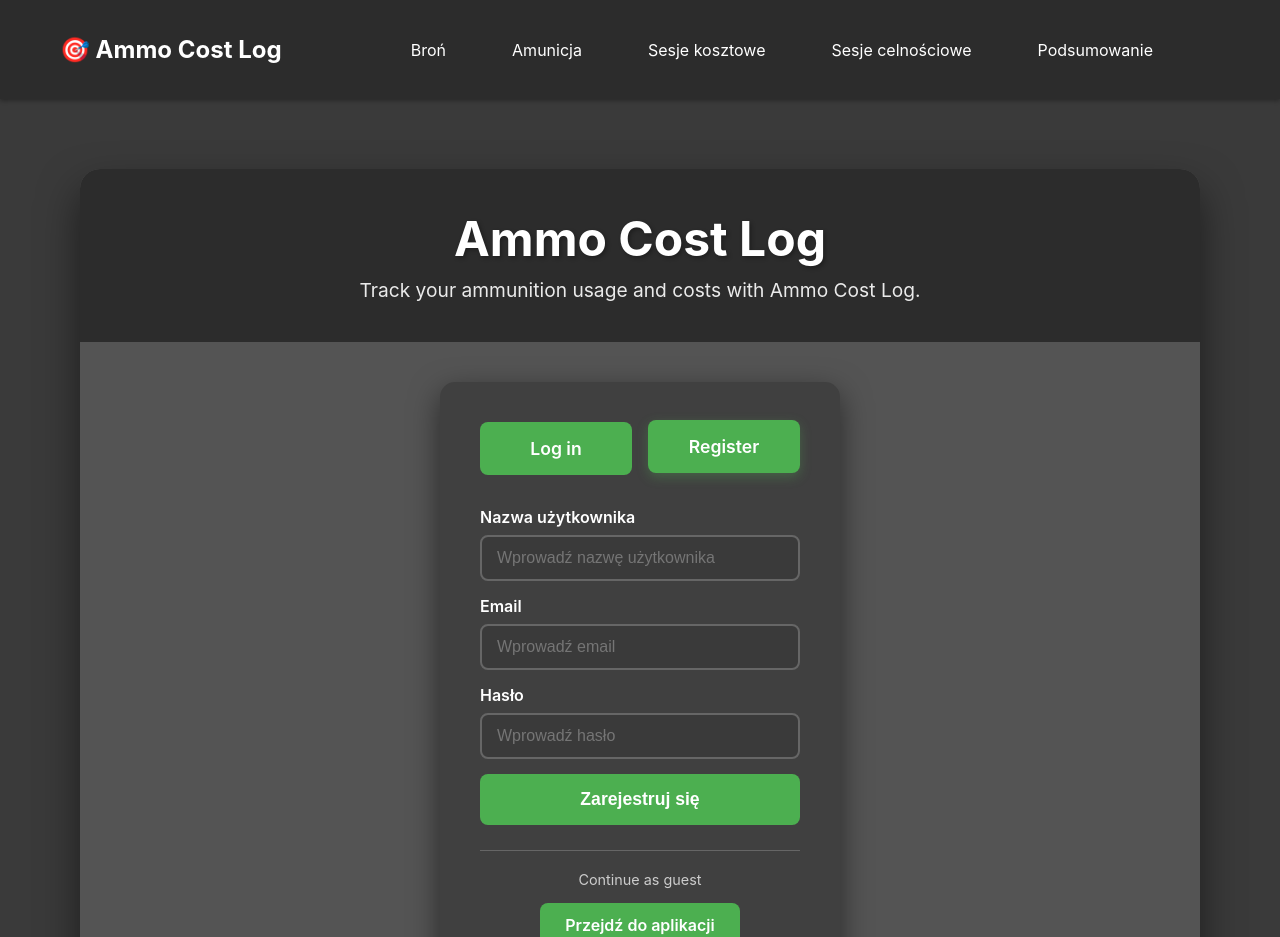
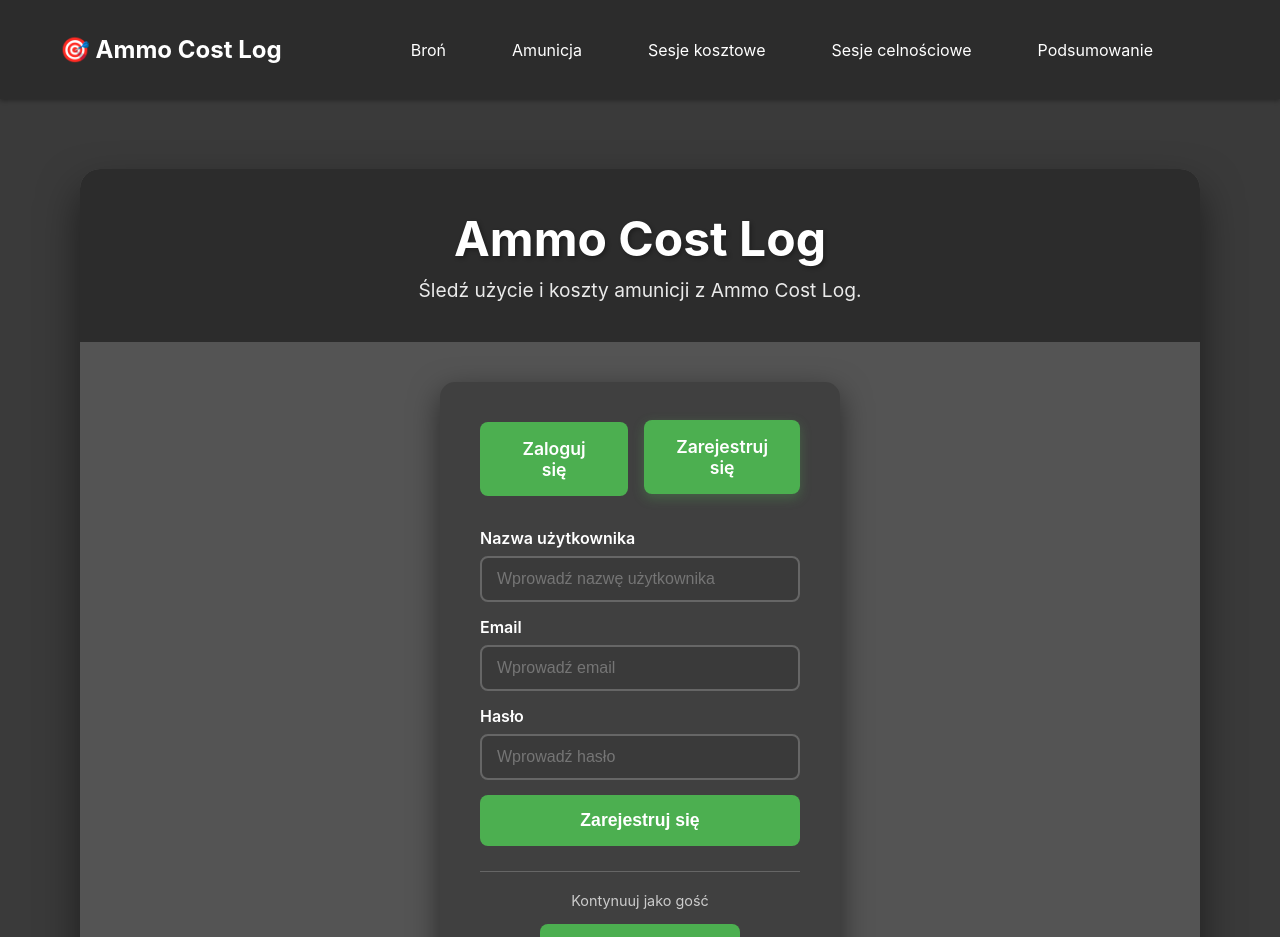
Before and after one commit to Pawel566/ammo_cost_log-frontend, a React (Vite) app: page /register in a window 1280 px wide. Shown: the top 937 px of the page. Built offline with nearby package versions, Linux system fonts and the light colour scheme; no server answers.

Commit message:
update 0.3.5 Login and Register page added

```diff
--- a/package.json
+++ b/package.json
@@ -1,7 +1,7 @@
 {
   "name": "ammo-cost-log-frontend",
   "private": true,
-  "version": "0.2.0",
+  "version": "0.3.1",
   "type": "module",
   "scripts": {
     "dev": "vite",
--- a/src/context/AuthContext.jsx
+++ b/src/context/AuthContext.jsx
@@ -74,11 +74,12 @@ export const AuthProvider = ({ children }) => {
         password,
         username
       });
-      return { data: response.data, error: null };
+      return { data: response.data, error: null, status: null };
     } catch (error) {
       return {
         data: null,
-        error: error.response?.data?.detail || error.message || 'Błąd rejestracji'
+        error: error.response?.data?.detail || error.message || 'Błąd rejestracji',
+        status: error.response?.status
       };
     }
   };
--- a/src/pages/HomePage.jsx
+++ b/src/pages/HomePage.jsx
@@ -84,14 +84,14 @@ const HomePage = () => {
                 <>
                   <div className="auth-buttons-large">
                     <Link to="/login" className="auth-btn-large login-btn-large">
-                      Log in
+                      Zaloguj się
                     </Link>
                     <Link to="/register" className="auth-btn-large register-btn-large">
-                      Register
+                      Zarejestruj się
                     </Link>
                   </div>
                   <div className="guest-info">
-                    <p>Continue as guest</p>
+                    <p>Kontynuuj jako gość</p>
                     <Link to="/guns" className="guest-btn">
                       Przejdź do aplikacji
                     </Link>
--- a/src/pages/Login.jsx
+++ b/src/pages/Login.jsx
@@ -42,17 +42,17 @@ const Login = () => {
       <div className="homepage-container">
         <header className="homepage-header">
           <h1 className="app-title">Ammo Cost Log</h1>
-          <p className="app-subtitle">Track your ammunition usage and costs with Ammo Cost Log.</p>
+          <p className="app-subtitle">Śledź użycie i koszty amunicji z Ammo Cost Log.</p>
         </header>
         <div className="homepage-content" style={{ gridTemplateColumns: '1fr', maxWidth: '500px', margin: '0 auto' }}>
           <section className="login-section">
             <div className="login-card">
               <div className="auth-buttons-large">
                 <Link to="/login" className="auth-btn-large login-btn-large active">
-                  Log in
+                  Zaloguj się
                 </Link>
                 <Link to="/register" className="auth-btn-large register-btn-large">
-                  Register
+                  Zarejestruj się
                 </Link>
               </div>
               {error && <div className="error-message">{error}</div>}
@@ -87,7 +87,7 @@ const Login = () => {
                 </button>
               </form>
               <div className="guest-info">
-                <p>Continue as guest</p>
+                <p>Kontynuuj jako gość</p>
                 <Link to="/guns" className="guest-btn">
                   Przejdź do aplikacji
                 </Link>
--- a/src/pages/Register.jsx
+++ b/src/pages/Register.jsx
@@ -27,9 +27,13 @@ const Register = () => {
     e.preventDefault();
     setError('');
     setSuccess('');
-    const { error } = await signUp(formData.email, formData.password, formData.username);
+    const { error, status } = await signUp(formData.email, formData.password, formData.username);
     if (error) {
-      setError('Błąd rejestracji: ' + error);
+      if (status === 409) {
+        setError('Użytkownik o tym e-mailu już istnieje.');
+      } else {
+        setError('Błąd rejestracji: ' + error);
+      }
     } else {
       setSuccess('Konto zostało utworzone pomyślnie! Możesz się teraz zalogować.');
       setFormData({ email: '', password: '', username: '' });
@@ -41,17 +45,17 @@ const Register = () => {
       <div className="homepage-container">
         <header className="homepage-header">
           <h1 className="app-title">Ammo Cost Log</h1>
-          <p className="app-subtitle">Track your ammunition usage and costs with Ammo Cost Log.</p>
+          <p className="app-subtitle">Śledź użycie i koszty amunicji z Ammo Cost Log.</p>
         </header>
         <div className="homepage-content" style={{ gridTemplateColumns: '1fr', maxWidth: '500px', margin: '0 auto' }}>
           <section className="login-section">
             <div className="login-card">
               <div className="auth-buttons-large">
                 <Link to="/login" className="auth-btn-large login-btn-large">
-                  Log in
+                  Zaloguj się
                 </Link>
                 <Link to="/register" className="auth-btn-large register-btn-large active">
-                  Register
+                  Zarejestruj się
                 </Link>
               </div>
               {error && <div className="error-message">{error}</div>}
@@ -110,7 +114,7 @@ const Register = () => {
               )}
               {!success && (
               <div className="guest-info">
-                <p>Continue as guest</p>
+                <p>Kontynuuj jako gość</p>
                 <Link to="/guns" className="guest-btn">
                   Przejdź do aplikacji
                 </Link>
```
Also changed, not shown: 1 other file (tests, documents, lock files or other folders).
